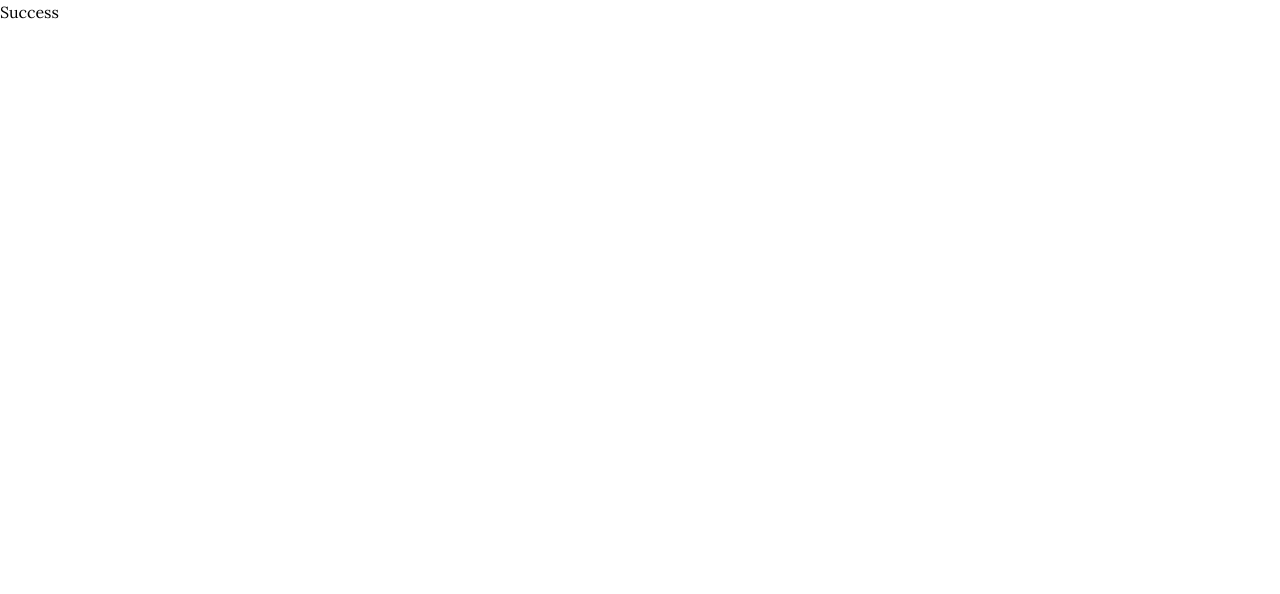
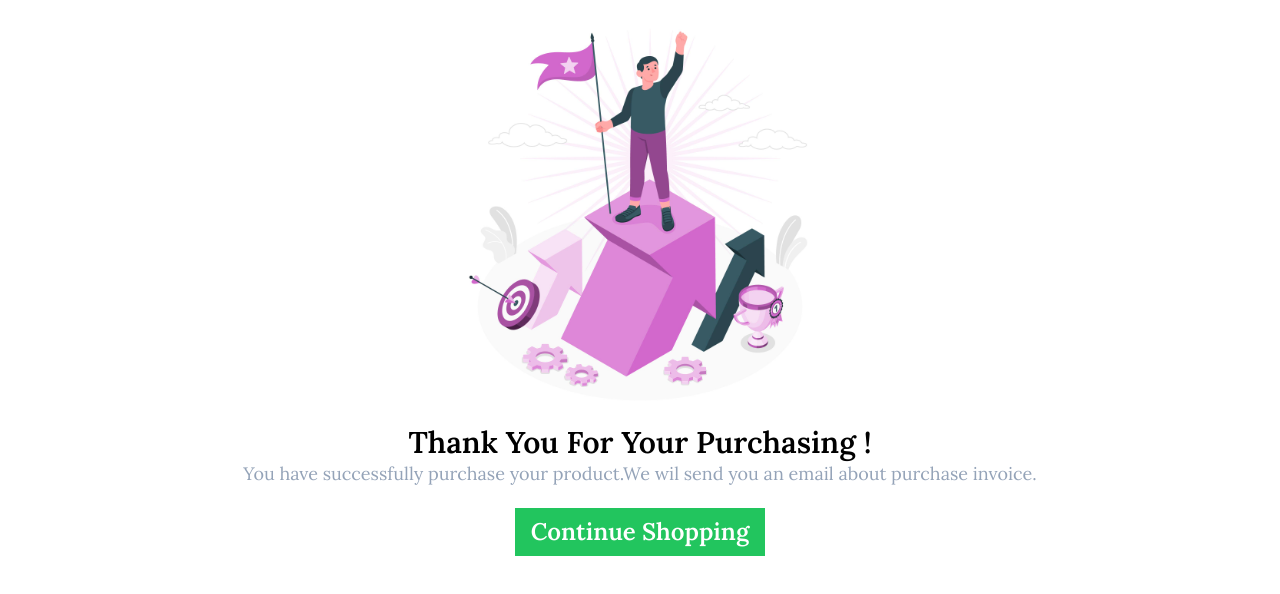
Before and after one commit to HasithKovinda/stripe-embedded-checkout-nextJs, a Next.js app: page /success in a window 1280 px wide. Shown: the top 594 px of the page. Built offline with nearby package versions, Linux system fonts and the light colour scheme.

Commit message:
style success page

```diff
--- a/app/success/page.tsx
+++ b/app/success/page.tsx
@@ -1,5 +1,32 @@
+import Link from "next/link";
+
 function page() {
-  return <div>Success</div>;
+  return (
+    <main className="max-w-screen-xl mx-auto mt-5">
+      <div className="flex flex-col justify-center items-center">
+        <div>
+          <img
+            src="/success.jpg"
+            className="h-96 w-96"
+            alt="payment success fully done"
+          />
+        </div>
+        <h3 className="text-3xl font-semibold mt-5">
+          Thank You For Your Purchasing !
+        </h3>
+        <p className="text-lg text-slate-400 mb-5">
+          You have successfully purchase your product.We wil send you an email
+          about purchase invoice.
+        </p>
+        <Link
+          href="/"
+          className="bg-primary text-white px-4 py-2 text-2xl font-semibold hover:bg-secondary transition-all duration-200"
+        >
+          Continue Shopping
+        </Link>
+      </div>
+    </main>
+  );
 }
 
 export default page;
--- /dev/null
+++ b/components/Batch.tsx
@@ -0,0 +1,9 @@
+function Batch() {
+  return (
+    <div className="bg-red-500 py-1 px-3 w-16 absolute top-0 right-0 translate-y-[-20%] translate-x-[20%] rotate-[-45deg]">
+      <span className="text-white font-semibold">New</span>
+    </div>
+  );
+}
+
+export default Batch;
--- a/components/Products.tsx
+++ b/components/Products.tsx
@@ -3,7 +3,7 @@ import SingleProduct from "./SingleProduct";
 
 function Products({ products }: { products: Product[] }) {
   return (
-    <div className="flex items-start justify-between gap-8 flex-wrap p-4">
+    <div className="flex items-start justify-between gap-4 flex-wrap p-4">
       {products.map((product) => {
         const { id, title, description, image, rating, price } = product;
         return (
--- a/components/SingleProduct.tsx
+++ b/components/SingleProduct.tsx
@@ -1,6 +1,7 @@
 import { Product } from "@/lib/server";
 import Rating from "./Rating";
 import PayButton from "./PayButton";
+import Batch from "./Batch";
 
 function SingleProduct({
   id,
@@ -11,7 +12,7 @@ function SingleProduct({
   price,
 }: Product) {
   return (
-    <article className="mt-10 rounded-xl max-w-md px-5  border-zinc-100 border-2 mb-10 shadow-lg">
+    <article className="mt-10 rounded-xl max-w-md px-5  border-zinc-100 border-2 mb-10 shadow-lg relative">
       <div className="flex items-center justify-center">
         <img src={image} alt={title} className="h-72 w-80 object-cover" />
       </div>
@@ -30,9 +31,10 @@ function SingleProduct({
           {description}
         </p>
       </div>
+      <Batch />
       <div className="flex items-center mt-2">
         <Rating ratingNumber={rating.rate} />
-        <span>({rating.count} Reviews)</span>
+        <span className="ml-4">({rating.count} Reviews)</span>
       </div>
       <div className="flex justify-center mt-2 mb-2">
         <PayButton id={id} />
```
Also changed, not shown: public/star.png (added), public/success.jpg (added).
